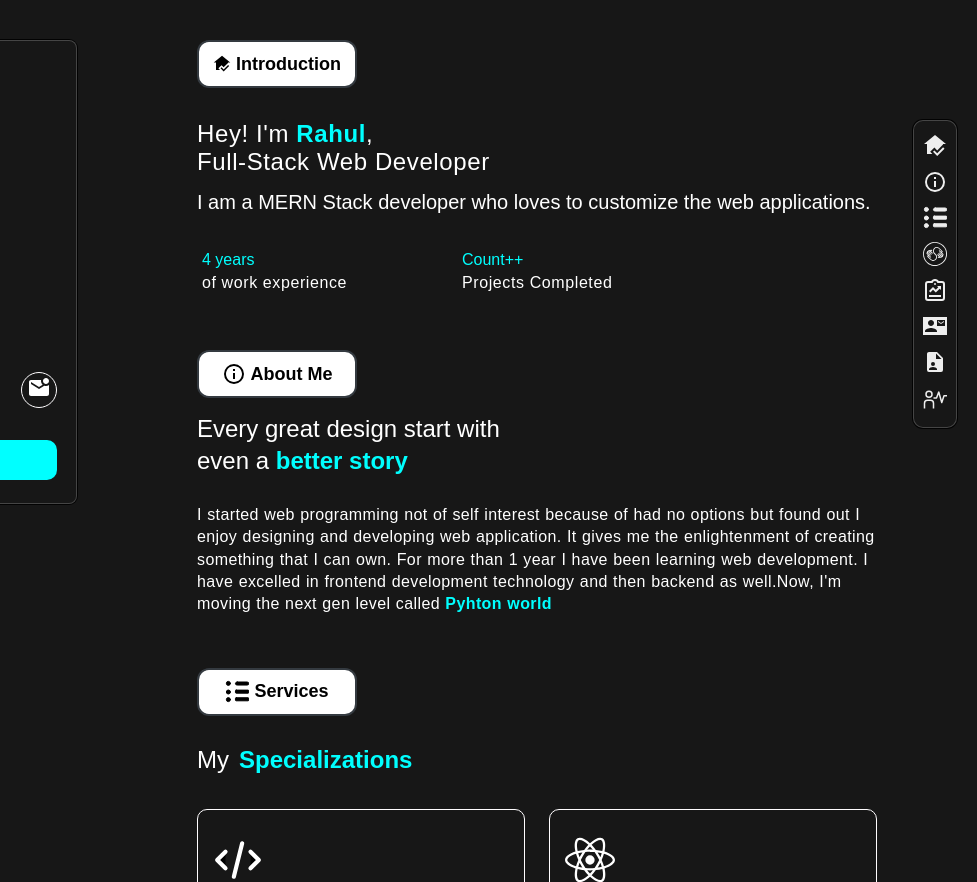
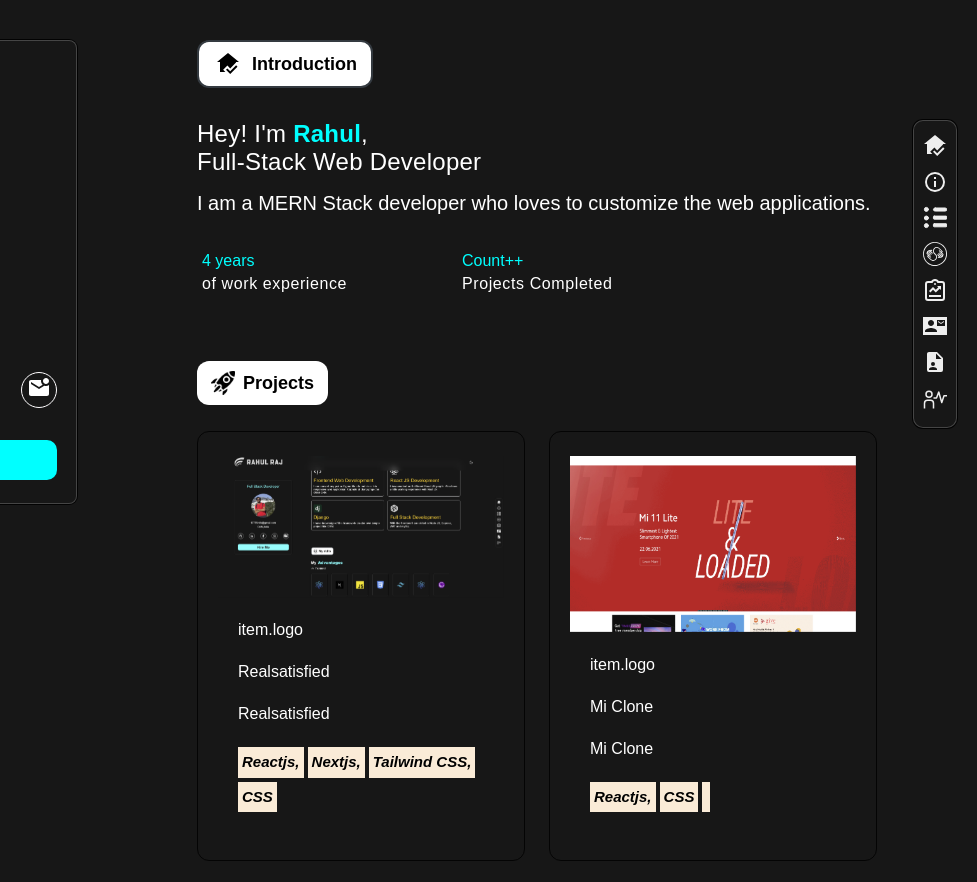
Before and after one commit to 98rahul/gatsby-portfolio, a Gatsby site: page / in a window 1280 px wide. Shown: the part 120-1002 px from the top of the page, 303-1280 px from the left. Built offline with nearby package versions, Linux system fonts and the light colour scheme; Gatsby itself is replaced by a stand-in of ours.

Commit message:
updated the cards- for projects

```diff
--- a/package.json
+++ b/package.json
@@ -13,6 +13,7 @@
     "test": "echo \"Write tests! -> https://gatsby.dev/unit-testing\" && exit 1"
   },
   "dependencies": {
+    "classnames": "^2.5.1",
     "dotenv": "^16.0.3",
     "emailjs-com": "^3.2.0",
     "gatsby": "^5.8.1",
--- a/src/components/Button.js
+++ b/src/components/Button.js
@@ -3,15 +3,19 @@ import * as styles from "../styles/Button.module.css";
 import { SVG } from "../svg";
 const Button = ({ title, type, outline, rounded ,svg=SVG.whatsApp}) => {
   // console.log(title, type, outline, rounded);
+  console.log('typeof svg :>> ', typeof svg);
   return (
     <div
+      style={{display:'flex',alignItems:'center', gap:'4px'}}
       className={`${styles["btn"]} ${styles[type]} ${
         rounded ? `${styles.rounded}` : ""
       }  ${outline ? `${styles.outline}` : ""}
       ${outline && rounded ? `${styles.roundOutline}` : ""}
       `}
     >
-     {svg} {title}
+      <span style={{height:'24px'}}>{svg}</span>
+      <span style={{color:'inherit'}}>{title}</span>
+
       {/* <input value={title} readOnly /> */}
     </div>
   );
--- a/src/components/MySkills.js
+++ b/src/components/MySkills.js
@@ -6,11 +6,12 @@ import { SVG } from "../svg";
 
 import img from "../images/frontend/png/index";
 const frontendArr = [
+  { title: "React Js", icon: `${img.react}` },
+  { title: "Next.js", icon: `${img.nextjs}` },
+  { title: "JavaScript", icon: `${img.js}` },
   { title: "CSS", icon: `${img.css}` },
-  { title: "JavaScript", icon: `${img.js}` },
-  { title: "React Js", icon: `${img.react}` },
+  { title: "Tailwind CSS", icon: `${img.tailwind}` },
   { title: "React Native", icon: `${img.react}` },
-  { title: "Tailwind CSS", icon: `${img.tailwind}` },
   // { title: "Next Js", icon: "icon" },
   { title: "Gatsby", icon: `${img.gatsby}` },
 ];
@@ -97,8 +98,6 @@ const Card = ({ title, img }) => {
       <div className={styles.box}>
         <img
           src={img}
-          height="56px"
-          width="56px"
           style={{ objectFit: "contain" }}
           alt="imag"
         />
--- /dev/null
+++ b/src/components/Projects.js
@@ -0,0 +1,50 @@
+import React from 'react'
+import * as styles from "../styles/projectsCard.module.css";
+import Button from "./Button";
+import { SVG } from "../svg";
+import img from "../images/frontend/png";
+import classNames from "classnames";
+import Portfolio2 from '../images/featured/Portfolio-2.png'
+import miStoreBanner from '../images/featured/miStore-banner.png';
+const projects = [
+  {title:'Realsatisfied',link:'',bgImg:Portfolio2, about:'loream 0010',logo:'',img:'',techStack:['Reactjs,','Nextjs,','Tailwind CSS,','CSS']},
+    {title:'Mi Clone',link:'',bgImg:miStoreBanner, about:'loream 0010',logo:'',img:'',techStack:['Reactjs,','CSS','']},
+    {title:'Portfolio',link:'',bgImg:Portfolio2, about:'loream 0010',logo:'',img:'',techStack:['Gatsby,','CSS','']},
+    {title:'Portfolio',link:'',bgImg:Portfolio2, about:'loream 0010',logo:'',img:'',techStack:['Gatsby,','CSS','']},
+]
+
+const Projects = () => {
+  return (
+    <div className={styles.container} id="Services">
+      <div className={styles.projectsBtn} role="button">
+        <img src={img.project} alt="" srcset="" />
+        <span>Projects</span>
+      </div>
+      {/* <div className={styles.aboutMe}>
+        <span>
+          My
+          <b style={{ color: "aqua", marginLeft: "10px" }}>Specializations</b>
+        </span>
+      </div> */}
+      <div className={styles.cardContainer}>
+        {projects.map((item, id) => <ProjectCard {...item} id={id+1} />)}
+      </div>
+    </div>
+  )
+}
+const ProjectCard = (item) => {
+  return (
+    <div className={classNames(styles.card_box_wrapper,item.id % 2 === 0 ? styles.rightSwing : styles.leftSwing)}>
+        <img src={item.bgImg} alt="" srcset="" className={classNames(styles.card_boxImg,item.id % 2>0 ? styles.rightSwing : styles.leftSwing)} />
+      <div className={styles.textContent}>
+         <div className="className">{`item.logo` }</div>
+          <div className="className">{ item.title}</div>
+          <div className="className">{ item.title}</div>
+          <div className={styles.stack_list}>
+            {item.techStack.map((st) => <span>{st}</span>)}
+          </div>
+      </div>
+    </div>
+  )
+}
+export default Projects
--- a/src/images/frontend/png/index.js
+++ b/src/images/frontend/png/index.js
@@ -11,9 +11,9 @@ import tailwind from "./tailwind.png";
 import gatsby from "./gatsby.png";
 import jwt from "./jwt.png";
 import mongo from "./mongo.png";
-
+import nextjs from './Next.js.jpeg';
 import node from "./node.png";
-
+import project from './project.png';
 const img = {
   mongo,
   tailwind,
@@ -26,6 +26,6 @@ const img = {
   html,
   mysql,
   github,
-  node,
+  node,nextjs,project
 };
 export default img;
--- a/src/pages/index.js
+++ b/src/pages/index.js
@@ -11,6 +11,7 @@ import MySkills from "../components/MySkills";
 import { ContactMe } from "../components/ContactMe";
 import RightSidebar from "../components/RightSidebar";
 import { ThemeProvider } from "../store/ThemeContext";
+import Projects from "../components/Projects";
 
 export default function Home(props) {
   const [theme, setTheme] = useState('dark'); //'dark' || 'light'
@@ -37,7 +38,8 @@ export default function Home(props) {
             {/* <img src="/banner.png" alt="banner" style={{ maxWidth: "100%" }} /> */}
             <div className={styles.completePage}>
               <Introduction />
-              <AboutMe />
+              <Projects />
+              {/* <AboutMe /> */}
               <Services />
               <MySkills />
               <ContactMe />
--- a/src/styles/aboutMe.module.css
+++ b/src/styles/aboutMe.module.css
@@ -4,7 +4,7 @@
 }
 
 .introBtn {
-    width: 160px;
+    width: fit-content;
 }
 
 .aboutMe {
--- a/src/styles/contactMe.module.css
+++ b/src/styles/contactMe.module.css
@@ -5,7 +5,7 @@
 
 .introBtn {
 
-    width: 160px;
+    width: fit-content;
 
 }
 
--- a/src/styles/home.module.css
+++ b/src/styles/home.module.css
@@ -5,6 +5,12 @@
   & .profile_box {
     min-width: 400px !important;
   }
+}
+
+.completePage {
+  display: flex;
+  flex-direction: column;
+  gap: 48px;
 }
 
 .content_box {
--- a/src/styles/introduction.module.css
+++ b/src/styles/introduction.module.css
@@ -1,7 +1,7 @@
 .container {
     height: auto;
     padding: 0px 10px 10px 10px;
-    margin-bottom: 3vw;
+    /* margin-bottom: 3vw; */
 }
 
 @media screen and (width< 700px) {
@@ -12,7 +12,7 @@
 
 .introBtn {
 
-    width: 160px;
+    width: fit-content;
 
 }
 
@@ -23,6 +23,7 @@
 .heading {
     display: flex;
     flex-direction: column;
+    gap: 0;
     margin: 2rem 0;
 }
 
@@ -30,11 +31,11 @@
 .heading .second {
     font-size: 24px;
     font-weight: 500;
-    letter-spacing: .6px;
+    letter-spacing: .25px;
 }
 
 .heading .third {
-    margin-top: 15px;
+    margin-top: 16px;
     font-size: 20px;
 }
 
--- a/src/styles/mySkills.module.css
+++ b/src/styles/mySkills.module.css
@@ -6,7 +6,7 @@
 
 .introBtn {
 
-    width: 160px;
+    width: fit-content;
 
 }
 
@@ -76,20 +76,32 @@
 }
 
 .box {
-    /* background-color: #eee; */
-    height: 144px;
-    /* width: 96px; */
-    min-width: 100px;
-    border-radius: 10px;
-    border: 1px solid #fffdff;
+    width: 100px;
+    aspect-ratio: 1/1.4;
+    border-radius: 8px;
+    /* border: 1px solid #fffdff; */
     display: flex;
+    /* box-shadow: rgba(0, 0, 0, 0.16) 0px 10px 36px 0px, rgba(0, 0, 0, 0.06) 0px 0px 0px 1px; */
+    box-shadow: rgba(255, 255, 255, 0.2) 0px 0px 0px 1px inset, rgba(0, 0, 0, 0.9) 0px 0px 0px 1px;
     justify-content: center;
     align-items: center;
+    transition: transform 0.3s ease-in-out;
+    will-change: transform;
+
+    & img {
+        width: 48px;
+        aspect-ratio: 1 / 1;
+        transition: transform 0.3s ease-in-out;
+    }
 }
 
 .box:hover {
-    transition: 0.3s;
-    box-shadow: 1px 1px 6px 1px #fffdff, -1px -1px 6px 1px #fffdff;
+    /* box-shadow: 1px 1px 5px 1px #fffdff, -1px -1px 5px 1px #fffdff; */
+    transform: scale(1.02) rotateZ(0.9deg);
+
+    & img {
+        transform: scale(1.09) rotateZ(-2.9deg);
+    }
 }
 
 @media screen and (max-width:767px) {
--- /dev/null
+++ b/src/styles/projectsCard.module.css
@@ -0,0 +1,124 @@
+.container {
+    height: fit-content;
+    padding: 10px;
+}
+
+.projectsBtn {
+    cursor: pointer;
+    display: flex;
+    align-items: center;
+    gap: 8px;
+    width: fit-content;
+    background-color: #fff !important;
+    color: #000;
+    /* border: 1px solid; */
+    border-radius: 12px;
+    padding: 10px 14px;
+
+    & img {
+        height: 24px;
+
+        aspect-ratio: 1/1;
+    }
+
+    & span {
+        color: #000;
+        min-width: 22%;
+        text-align: center;
+        font-size: 18px;
+        font-weight: 600;
+    }
+}
+
+
+
+.rightSwing,
+.leftSwing {
+    transition: transform 0.4s ease-in;
+    will-change: transform;
+}
+
+.leftSwing:hover {
+    transform: scale(1.02) rotateZ(-0.9deg);
+}
+
+.rightSwing:hover {
+    transform: scale(1.02) rotateZ(0.9deg);
+}
+
+.stack_list {
+    display: flex;
+    flex-wrap: wrap;
+    gap: 4px;
+
+    & span {
+        font-size: 15px;
+        line-height: 150%;
+        font-style: italic;
+        font-weight: 400;
+        background-color: antiquewhite;
+        padding: 4px;
+        color: black;
+        font-weight: 600;
+
+    }
+}
+
+.cardContainer {
+    width: 100%;
+    display: grid;
+    grid-template-columns: 1fr 1fr;
+    gap: 24px;
+    margin-top: 2vw;
+
+
+}
+
+.card_box_wrapper {
+    display: flex;
+    flex-direction: column;
+    overflow: hidden;
+    border: 1px solid rgba(0, 0, 0, 0.8);
+    border-radius: 12px;
+    padding: 24px 20px;
+
+    & .card_boxImg {
+        width: 100%;
+        height: 100%;
+        zoom: 2;
+    }
+
+    transition: all 0.6s ease-in-out;
+
+}
+
+.card_box_wrapper:hover {
+    & .card_boxImg {
+        transform: scale(1.09);
+        zoom: 2.4;
+    }
+}
+
+
+
+.textContent {
+    display: flex;
+    flex-direction: column;
+    align-items: flex-start;
+    gap: 24px;
+    padding: 24px 20px;
+}
+
+@media screen and (max-width:640px) {
+    .cardContainer {
+        display: flex;
+        flex-direction: column;
+        gap: 24px;
+        grid-template-columns: 1fr;
+    }
+}
+
+.targetSvg svg {
+    height: 50px;
+    width: 50px;
+}
--- a/src/styles/services.module.css
+++ b/src/styles/services.module.css
@@ -4,7 +4,7 @@
 }
 
 .introBtn {
-    width: 160px;
+    width: fit-content;
 
 }
 
```
Also changed, not shown: src/images/featured/Portfolio-2.png (added), src/images/featured/miStore-banner.png (added), src/images/frontend/png/Next.js.jpeg (added), src/images/frontend/png/project.png (added), 1 other file.
